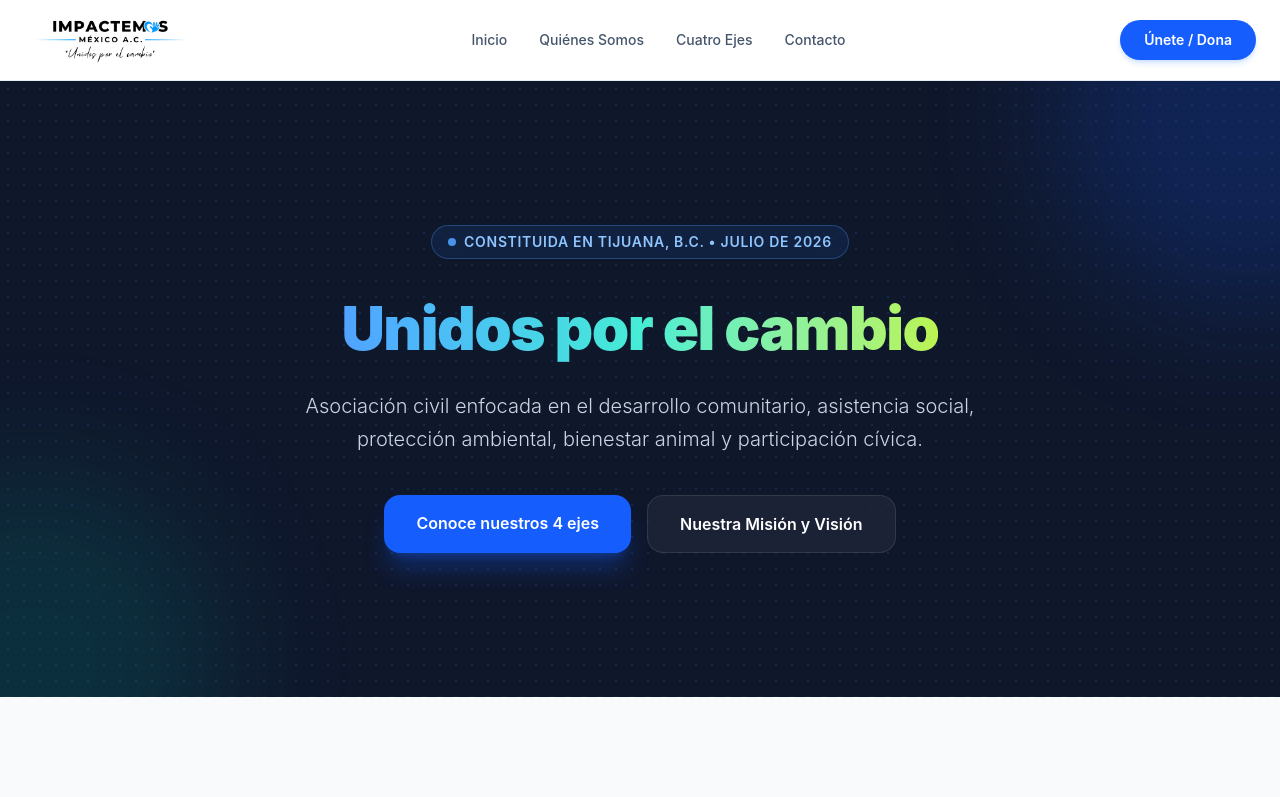
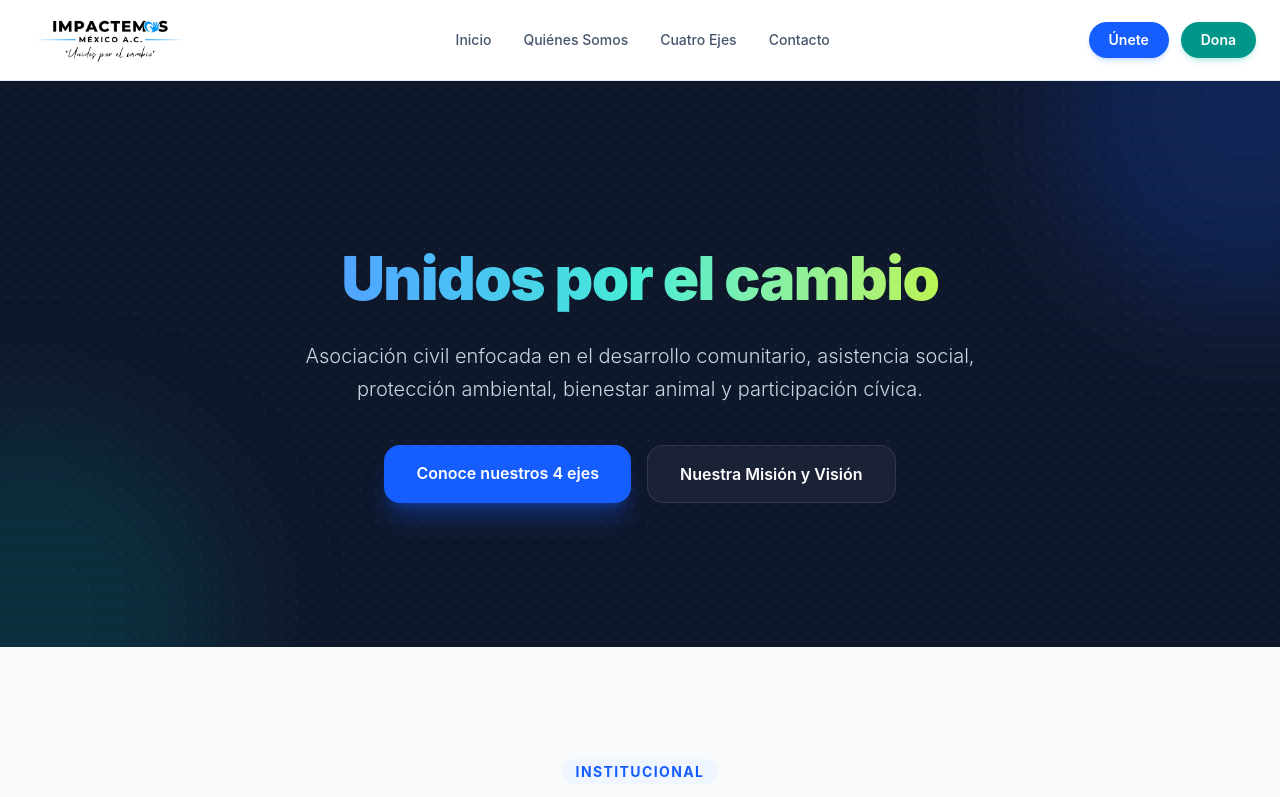
Before and after one commit to ortegayeshua-gh/impactemos-web, a React (Vite) app: page / in a window 1280 px wide. Shown: the top 797 px of the page. Built offline with nearby package versions, Linux system fonts and the light colour scheme.

Commit message:
Elimina frase de fecha en hero y separa botones de Unete y Dona con sus enlaces

```diff
--- a/src/App.jsx
+++ b/src/App.jsx
@@ -29,7 +29,7 @@ export default function App() {
 
   return (
     <div className="min-h-screen bg-slate-50 text-slate-800 font-sans antialiased selection:bg-blue-600 selection:text-white scroll-smooth">
-      {/* 1. Barra de navegación fija con logotipo enlazado al inicio */}
+      {/* 1. Barra de navegación fija con logotipo enlazado al inicio y botones separados */}
       <header className="bg-white/90 backdrop-blur-md border-b border-slate-200/80 sticky top-0 z-50 shadow-xs transition-all duration-300">
         <div className="max-w-7xl mx-auto px-6 py-4 flex justify-between items-center">
           <a href="#inicio" className="flex items-center space-x-3 cursor-pointer">
@@ -46,29 +46,35 @@ export default function App() {
             <a href="#ejes" className="hover:text-blue-600 transition-colors duration-200">Cuatro Ejes</a>
             <a href="#contacto" className="hover:text-blue-600 transition-colors duration-200">Contacto</a>
           </nav>
-          <a
-            href="https://linktr.ee/impactemosmx"
-            target="_blank"
-            rel="noopener noreferrer"
-            className="bg-blue-600 hover:bg-blue-700 text-white px-6 py-2.5 rounded-full text-sm font-semibold shadow-md shadow-blue-500/20 hover:shadow-lg hover:shadow-blue-500/30 transition-all duration-300 active:scale-95 text-center"
-          >
-            Únete / Dona
-          </a>
+          <div className="flex items-center space-x-3">
+            <a
+              href="https://forms.gle/4dv2DtafZyp1G6KVA"
+              target="_blank"
+              rel="noopener noreferrer"
+              className="bg-blue-600 hover:bg-blue-700 text-white px-5 py-2 rounded-full text-xs sm:text-sm font-semibold shadow-md shadow-blue-500/20 hover:shadow-lg transition-all duration-300 active:scale-95 text-center"
+            >
+              Únete
+            </a>
+            <a
+              href="https://paypal.me/impactemosmx"
+              target="_blank"
+              rel="noopener noreferrer"
+              className="bg-teal-600 hover:bg-teal-700 text-white px-5 py-2 rounded-full text-xs sm:text-sm font-semibold shadow-md shadow-teal-500/20 hover:shadow-lg transition-all duration-300 active:scale-95 text-center"
+            >
+              Dona
+            </a>
+          </div>
         </div>
       </header>
 
-      {/* 2. Sección Hero */}
+      {/* 2. Sección Hero (Sin la frase solicitada) */}
       <section id="inicio" className="relative overflow-hidden bg-slate-900 text-white py-28 sm:py-36 px-6 text-center">
         <div className="absolute inset-0 opacity-15 bg-[radial-gradient(#3b82f6_1px,transparent_1px)] [background-size:16px_16px]"></div>
         <div className="absolute -top-40 -right-40 w-96 h-96 bg-blue-600/20 rounded-full blur-3xl"></div>
         <div className="absolute -bottom-40 -left-40 w-96 h-96 bg-teal-500/15 rounded-full blur-3xl"></div>
 
         <div className="relative max-w-4xl mx-auto">
-          <div className="inline-flex items-center space-x-2 bg-blue-500/10 border border-blue-400/30 text-blue-300 text-xs sm:text-sm font-semibold px-4 py-1.5 rounded-full uppercase tracking-wider mb-8 backdrop-blur-md">
-            <span className="w-2 h-2 rounded-full bg-blue-400 animate-pulse"></span>
-            <span>Constituida en Tijuana, B.C. • Julio de 2026</span>
-          </div>
-          <h1 className="text-4xl sm:text-6xl font-black tracking-tight mb-6 leading-tight">
+          <h1 className="text-4xl sm:text-6xl font-black tracking-tight mb-6 leading-tight pt-4">
             <span className="bg-gradient-to-r from-blue-400 via-teal-300 to-lime-300 bg-clip-text text-transparent">Unidos por el cambio</span>
           </h1>
           <p className="text-lg sm:text-xl text-slate-300 mb-10 max-w-2xl mx-auto leading-relaxed font-light">
@@ -91,7 +97,7 @@ export default function App() {
         </div>
       </section>
 
-      {/* 3. Sección de 'Quiénes Somos' + Socios Fundadores con Fotos Grandes y Sobrepuestas */}
+      {/* 3. Sección de 'Quiénes Somos' + Socios Fundadores */}
       <section id="quienes-somos" className="py-28 px-6 max-w-7xl mx-auto">
         <div className="text-center max-w-3xl mx-auto mb-16">
           <span className="text-blue-600 font-bold text-sm tracking-widest uppercase bg-blue-50 px-3.5 py-1 rounded-full">Institucional</span>
@@ -133,7 +139,7 @@ export default function App() {
           </div>
         </div>
 
-        {/* Socios Fundadores con Fotos Grandes y Sobrepuestas */}
+        {/* Socios Fundadores */}
         <div className="mt-20">
           <div className="text-center mb-20">
             <span className="text-teal-600 font-bold text-sm tracking-widest uppercase bg-teal-50 px-3.5 py-1 rounded-full">Liderazgo</span>
@@ -142,7 +148,6 @@ export default function App() {
           </div>
 
           <div className="grid md:grid-cols-2 gap-12 pt-10">
-            {/* Yeshua */}
             <div className="bg-white rounded-3xl shadow-xl border border-slate-100 p-8 pt-20 relative text-center flex flex-col justify-between hover:shadow-2xl transition-all duration-300">
               <div className="absolute -top-14 left-1/2 transform -translate-x-1/2 w-32 h-32 sm:w-36 sm:h-36 rounded-full p-1 bg-white shadow-2xl">
                 <img
@@ -171,7 +176,6 @@ export default function App() {
               </div>
             </div>
 
-            {/* Kevin */}
             <div className="bg-white rounded-3xl shadow-xl border border-slate-100 p-8 pt-20 relative text-center flex flex-col justify-between hover:shadow-2xl transition-all duration-300">
               <div className="absolute -top-14 left-1/2 transform -translate-x-1/2 w-32 h-32 sm:w-36 sm:h-36 rounded-full p-1 bg-white shadow-2xl">
                 <img
@@ -497,7 +501,7 @@ export default function App() {
         </div>
       </section>
 
-      {/* 5. Sección de Contacto Renovada (Con enlace funcional en Redes Generales) */}
+      {/* 5. Sección de Contacto */}
       <section id="contacto" className="py-28 px-6 max-w-6xl mx-auto">
         <div className="text-center max-w-3xl mx-auto mb-16">
           <span className="text-blue-600 font-bold text-sm tracking-widest uppercase bg-blue-50 px-3.5 py-1 rounded-full">Ubicación y Enlace</span>
```
